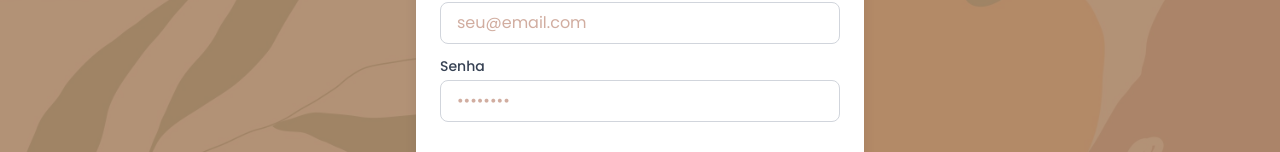
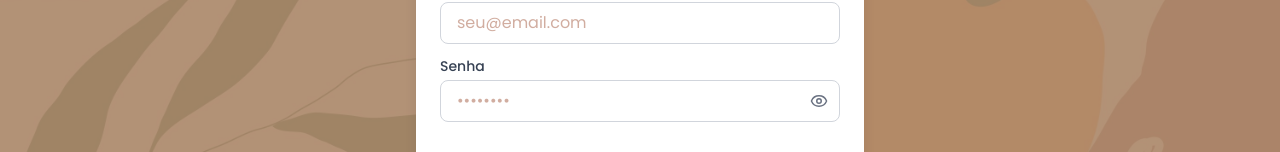
Before and after one commit to EduardoVBF/lasiesta_ceramica, a Next.js app in the folder lasiesta_web/: page /login in a window 1280 px wide. Shown: the part 334-486 px from the top of the page. Built offline with nearby package versions, Linux system fonts and the light colour scheme; a web font is replaced by a local one.

Commit message:
feat: enhance PrimaryInput component with password visibility toggle

```diff
--- a/lasiesta_web/src/components/ui/primaryInput.tsx
+++ b/lasiesta_web/src/components/ui/primaryInput.tsx
@@ -1,5 +1,6 @@
 "use client";
-import React from "react";
+import React, { useState } from "react";
+import { Eye, EyeOff } from "lucide-react";
 
 interface PrimaryInputProps {
   label: string;
@@ -22,18 +23,38 @@ export default function PrimaryInput({
   className = "",
   disabled = false,
 }: PrimaryInputProps) {
+  const isPassword = type === "password";
+  const [showPassword, setShowPassword] = useState(false);
+
   return (
     <div className={`flex flex-col gap-1 ${className}`}>
       <label className="text-sm font-medium text-gray-700">{label}</label>
+
+      <div className="relative">
         <input
-        type={type}
+          type={isPassword && showPassword ? "text" : type}
           value={value}
           onChange={onChange}
           placeholder={placeholder}
           required={required}
           disabled={disabled}
-        className={`px-4 py-2 border border-gray-300 rounded-lg focus:outline-none focus:ring-2 focus:ring-[#a35c42] transition disabled:bg-gray-100 disabled:cursor-not-allowed ${disabled ? "bg-gray-100" : "bg-white"}`}
+          className={`w-full px-4 py-2 pr-10 border border-gray-300 rounded-lg
+            focus:outline-none focus:ring-2 focus:ring-[#a35c42] transition
+            disabled:bg-gray-100 disabled:cursor-not-allowed
+            ${disabled ? "bg-gray-100" : "bg-white"}`}
         />
+
+        {isPassword && !disabled && (
+          <button
+            type="button"
+            onClick={() => setShowPassword((prev) => !prev)}
+            className="absolute right-3 top-1/2 -translate-y-1/2 text-gray-500 hover:text-[#a35c42]"
+            tabIndex={-1}
+          >
+            {showPassword ? <EyeOff size={18} /> : <Eye size={18} />}
+          </button>
+        )}
+      </div>
     </div>
   );
 }
```
Lines whose indentation alone changed are shown as unchanged.
